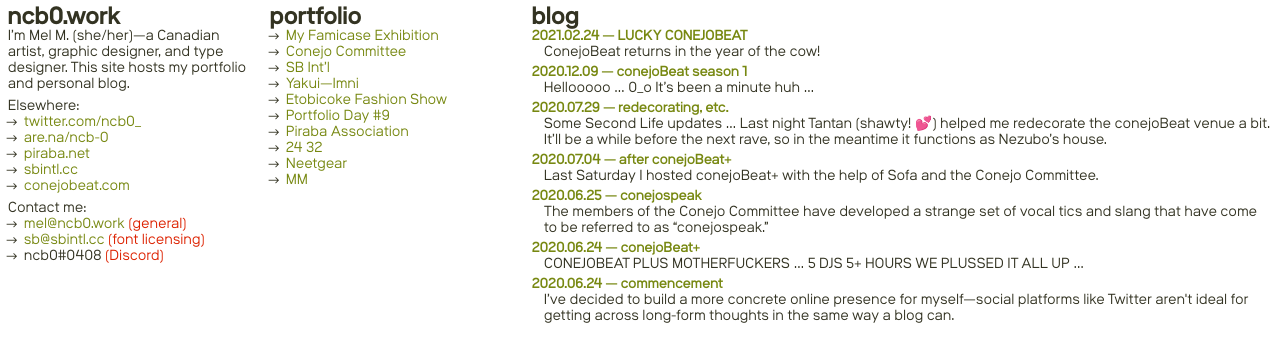
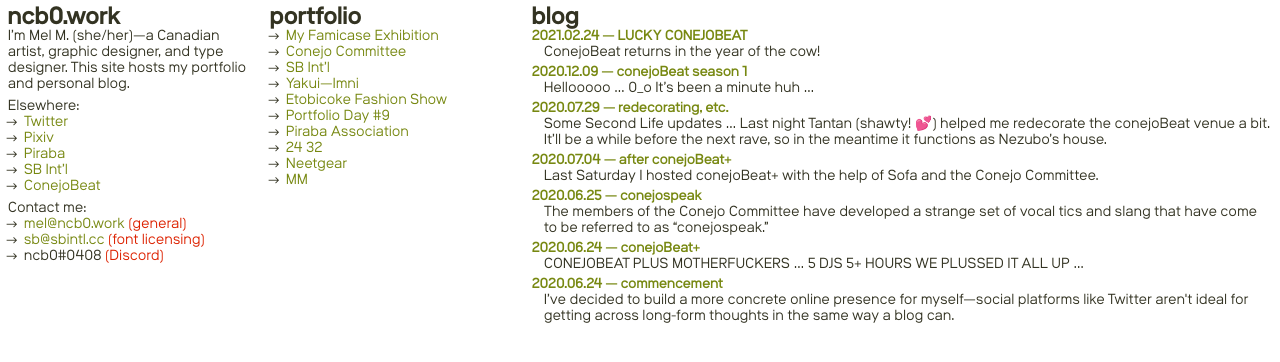
Before and after one commit to ncb-0/ncblog2, a Jekyll site: the page built from index.md, in a window 1280 px wide. Shown: the top 362 px of the page. Built offline with Jekyll 4.4.1, drawn with Linux system fonts in a browser that asks for light colours.

Commit message:
links update

```diff
--- a/_includes/bio.html
+++ b/_includes/bio.html
@@ -15,11 +15,11 @@
   <div>
     <h6>Elsewhere:</h6>
     <ul class="links">
-      <li><a target="_blank" href="http://twitter.com/ncb0_">twitter.com/ncb0_</a></li>
-      <li><a target="_blank" href="http://are.na/ncb-0">are.na/ncb-0</a></li>
-      <li><a target="_blank" href="http://piraba.net">piraba.net</a></li>
-      <li><a target="_blank" href="http://sbintl.cc">sbintl.cc</a></li>
-      <li><a target="_blank" href="http://conejobeat.com">conejobeat.com</a></li>
+      <li><a target="_blank" href="http://twitter.com/ncb0_">Twitter</a></li>
+      <li><a target="_blank" href="https://www.pixiv.net/en/users/63526507">Pixiv</a></li>
+      <li><a target="_blank" href="http://piraba.net">Piraba</a></li>
+      <li><a target="_blank" href="http://sbintl.cc">SB Int’l</a></li>
+      <li><a target="_blank" href="http://conejobeat.com">ConejoBeat</a></li>
     </ul>
   </div>
 
```
Also changed, not shown: 2 other files.
